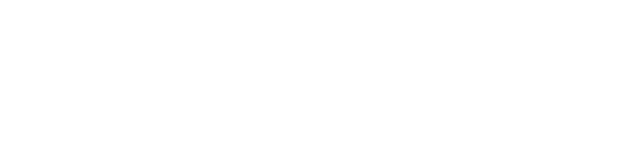
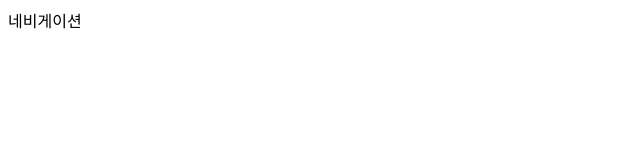
Before and after one commit to kimyewon97/MiniHomepage, a plain HTML site: page navigation.html in a window 1280 px wide. Shown: the whole page, without its empty margins (0-640 px from the left). Drawn offline with Linux system fonts and the light colour scheme.

Commit message:
네비게이션 추가

```diff
--- a/navigation.html
+++ b/navigation.html
@@ -6,7 +6,7 @@
 </head>
 <body>
 
-<!-- 여기에 컨텐츠를 추가합니다. -->
+    네비게이션
 
 </body>
 </html>
```
